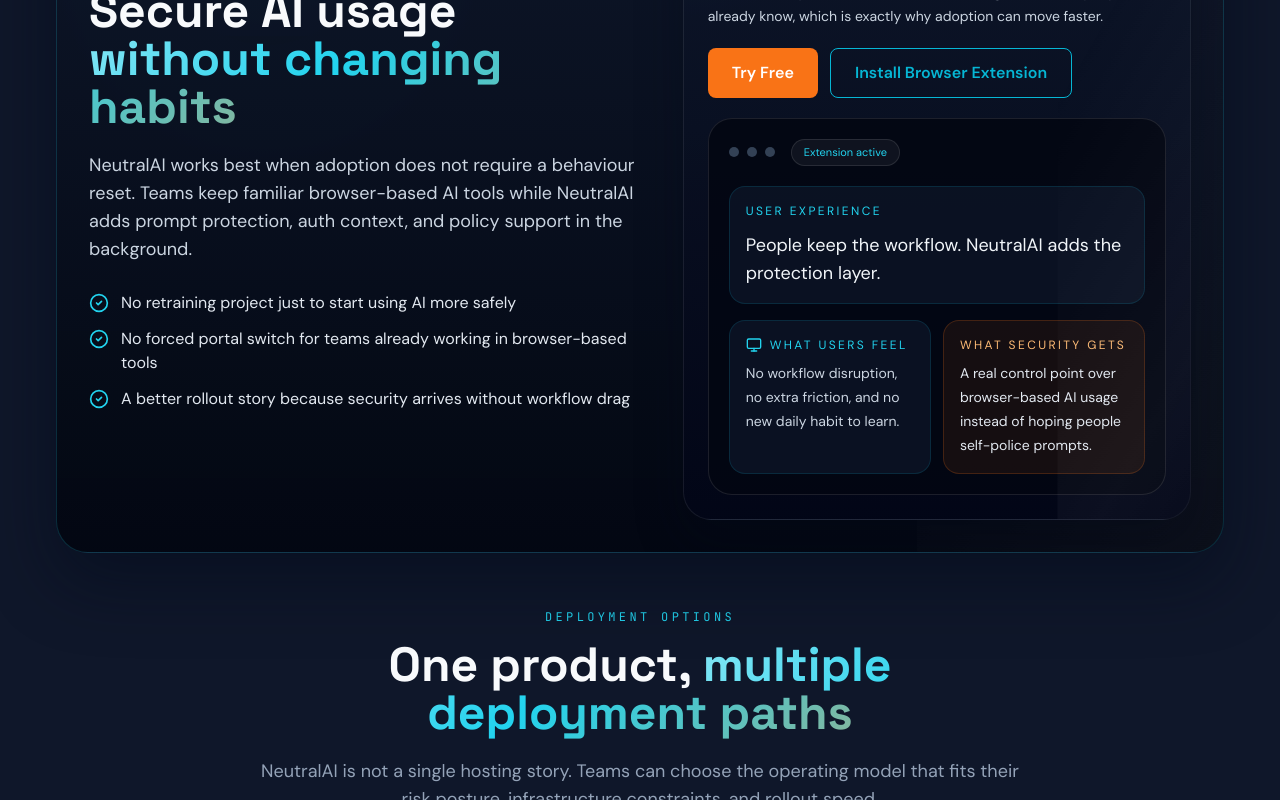
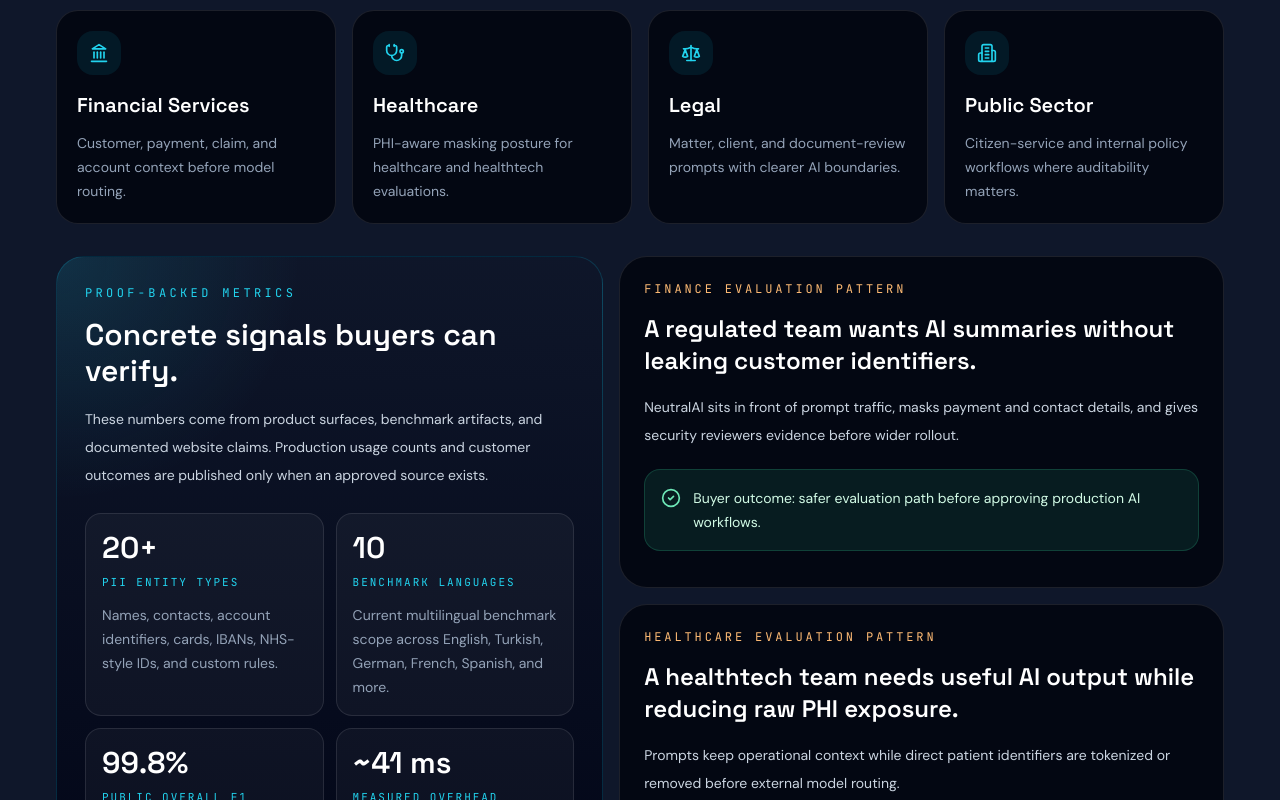
Before and after one commit to nazifsohtaoglu/neutralai-website, a Next.js app: page / in a window 1280 px wide. Shown: the part 1820-2620 px from the top of the page. Built offline with nearby package versions, Linux system fonts and the light colour scheme.

Commit message:
Add homepage social proof signals

```diff
--- /dev/null
+++ b/app/components/home/SocialProofSection.tsx
@@ -0,0 +1,63 @@
+import { CheckCircle2 } from 'lucide-react'
+import { evaluationStories, socialProofIndustries, socialProofMetrics } from '../../data/homepage'
+import SectionIntro from './SectionIntro'
+
+export default function SocialProofSection() {
+  return (
+    <section id="social-proof" className="section bg-background-secondary">
+      <div className="container-custom">
+        <SectionIntro
+          eyebrow="Social Proof"
+          title="Proof buyers can verify."
+          description="Evidence for regulated teams: supported industries, public benchmark scope, measured gateway overhead, and evaluation patterns without invented customer claims."
+        />
+
+        <div className="mt-10 grid gap-4 md:grid-cols-2 xl:grid-cols-4">
+          {socialProofIndustries.map((industry) => (
+            <article key={industry.title} className="rounded-[22px] border border-white/10 bg-background p-5">
+              <div className="flex h-11 w-11 items-center justify-center rounded-2xl bg-primary/10 text-primary-light">
+                <industry.icon className="h-5 w-5" />
+              </div>
+              <h3 className="mt-4 font-heading text-xl font-semibold text-white">{industry.title}</h3>
+              <p className="mt-3 text-sm leading-6 text-slate-400">{industry.body}</p>
+            </article>
+          ))}
+        </div>
+
+        <div className="mt-8 grid gap-4 lg:grid-cols-[0.95fr_1.05fr]">
+          <div className="rounded-[28px] border border-primary/20 bg-[radial-gradient(circle_at_top_left,rgba(34,211,238,0.14),transparent_28%),linear-gradient(180deg,rgba(15,23,42,0.96),rgba(2,6,23,0.96))] p-6 md:p-7">
+            <p className="font-mono text-xs uppercase tracking-[0.28em] text-primary-light">Proof-backed metrics</p>
+            <h3 className="mt-4 font-heading text-3xl font-semibold text-white">Concrete signals buyers can verify.</h3>
+            <p className="mt-4 text-sm leading-7 text-slate-300">
+              These numbers come from product surfaces, benchmark artifacts, and documented website claims. Production usage counts and customer outcomes are published only when an approved source exists.
+            </p>
+
+            <div className="mt-6 grid gap-3 sm:grid-cols-2">
+              {socialProofMetrics.map((metric) => (
+                <div key={metric.label} className="rounded-2xl border border-white/10 bg-white/[0.04] p-4">
+                  <p className="font-heading text-3xl font-semibold text-white">{metric.value}</p>
+                  <p className="mt-2 font-mono text-[11px] uppercase tracking-[0.18em] text-primary-light">{metric.label}</p>
+                  <p className="mt-3 text-sm leading-6 text-slate-400">{metric.detail}</p>
+                </div>
+              ))}
+            </div>
+          </div>
+
+          <div className="grid gap-4">
+            {evaluationStories.map((story) => (
+              <article key={story.label} className="rounded-[28px] border border-white/10 bg-background p-6">
+                <p className="font-mono text-xs uppercase tracking-[0.24em] text-[#fdba74]">{story.label}</p>
+                <h3 className="mt-4 font-heading text-2xl font-semibold text-white">{story.title}</h3>
+                <p className="mt-4 text-sm leading-7 text-slate-300">{story.body}</p>
+                <div className="mt-5 flex items-start gap-3 rounded-2xl border border-emerald-400/20 bg-emerald-400/10 p-4 text-sm leading-6 text-emerald-100">
+                  <CheckCircle2 className="mt-0.5 h-5 w-5 shrink-0 text-emerald-300" />
+                  <span>{story.outcome}</span>
+                </div>
+              </article>
+            ))}
+          </div>
+        </div>
+      </div>
+    </section>
+  )
+}
--- a/app/data/homepage.ts
+++ b/app/data/homepage.ts
@@ -5,10 +5,13 @@
   FileText,
   Gauge,
   Globe,
+  Landmark,
   KeyRound,
+  Scale,
   Languages,
   Lock,
   Network,
+  Stethoscope,
   ScanSearch,
   Server,
   ShieldCheck,
@@ -335,6 +338,67 @@
   },
 ] as const
 
+export const socialProofIndustries = [
+  {
+    icon: Landmark,
+    title: 'Financial Services',
+    body: 'Customer, payment, claim, and account context before model routing.',
+  },
+  {
+    icon: Stethoscope,
+    title: 'Healthcare',
+    body: 'PHI-aware masking posture for healthcare and healthtech evaluations.',
+  },
+  {
+    icon: Scale,
+    title: 'Legal',
+    body: 'Matter, client, and document-review prompts with clearer AI boundaries.',
+  },
+  {
+    icon: Building2,
+    title: 'Public Sector',
+    body: 'Citizen-service and internal policy workflows where auditability matters.',
+  },
+] as const
+
+export const socialProofMetrics = [
+  {
+    value: '20+',
+    label: 'PII entity types',
+    detail: 'Names, contacts, account identifiers, cards, IBANs, NHS-style IDs, and custom rules.',
+  },
+  {
+    value: '10',
+    label: 'benchmark languages',
+    detail: 'Current multilingual benchmark scope across English, Turkish, German, French, Spanish, and more.',
+  },
+  {
+    value: '99.8%',
+    label: 'public overall F1',
+    detail: 'Gateway-owned product benchmark, not a third-party independent evaluation.',
+  },
+  {
+    value: '~41 ms',
+    label: 'measured overhead',
+    detail: 'NeutralAI gateway overhead measured separately from model generation time.',
+  },
+] as const
+
+export const evaluationStories = [
+  {
+    label: 'Finance evaluation pattern',
+    title: 'A regulated team wants AI summaries without leaking customer identifiers.',
+    body: 'NeutralAI sits in front of prompt traffic, masks payment and contact details, and gives security reviewers evidence before wider rollout.',
+    outcome: 'Buyer outcome: safer evaluation path before approving production AI workflows.',
+  },
+  {
+    label: 'Healthcare evaluation pattern',
+    title: 'A healthtech team needs useful AI output while reducing raw PHI exposure.',
+    body: 'Prompts keep operational context while direct patient identifiers are tokenized or removed before external model routing.',
+    outcome: 'Buyer outcome: clearer BAA and deployment review conversations without blanket compliance claims.',
+  },
+] as const
+
 // Source of truth: nazifsohtaoglu/neutralai-gateway benchmark artifacts listed in website issue #16.
 export const benchmarkProof = {
   publicOverallF1: '99.8%',
--- a/app/page.tsx
+++ b/app/page.tsx
@@ -5,6 +5,7 @@
 import HowItWorks from './components/home/HowItWorks'
 import PricingSection from './components/home/PricingSection'
 import ProductSurface from './components/home/ProductSurface'
+import SocialProofSection from './components/home/SocialProofSection'
 import TrustSection from './components/home/TrustSection'
 import WhyItMatters from './components/home/WhyItMatters'
 
@@ -16,6 +17,7 @@
         dangerouslySetInnerHTML={{ __html: JSON.stringify(pricingFaqStructuredData) }}
       />
       <Hero />
+      <SocialProofSection />
       <ProductSurface />
       <WhyItMatters />
       <HowItWorks />
```
Also changed, not shown: 2 other files (tests, documents, lock files or other folders).
